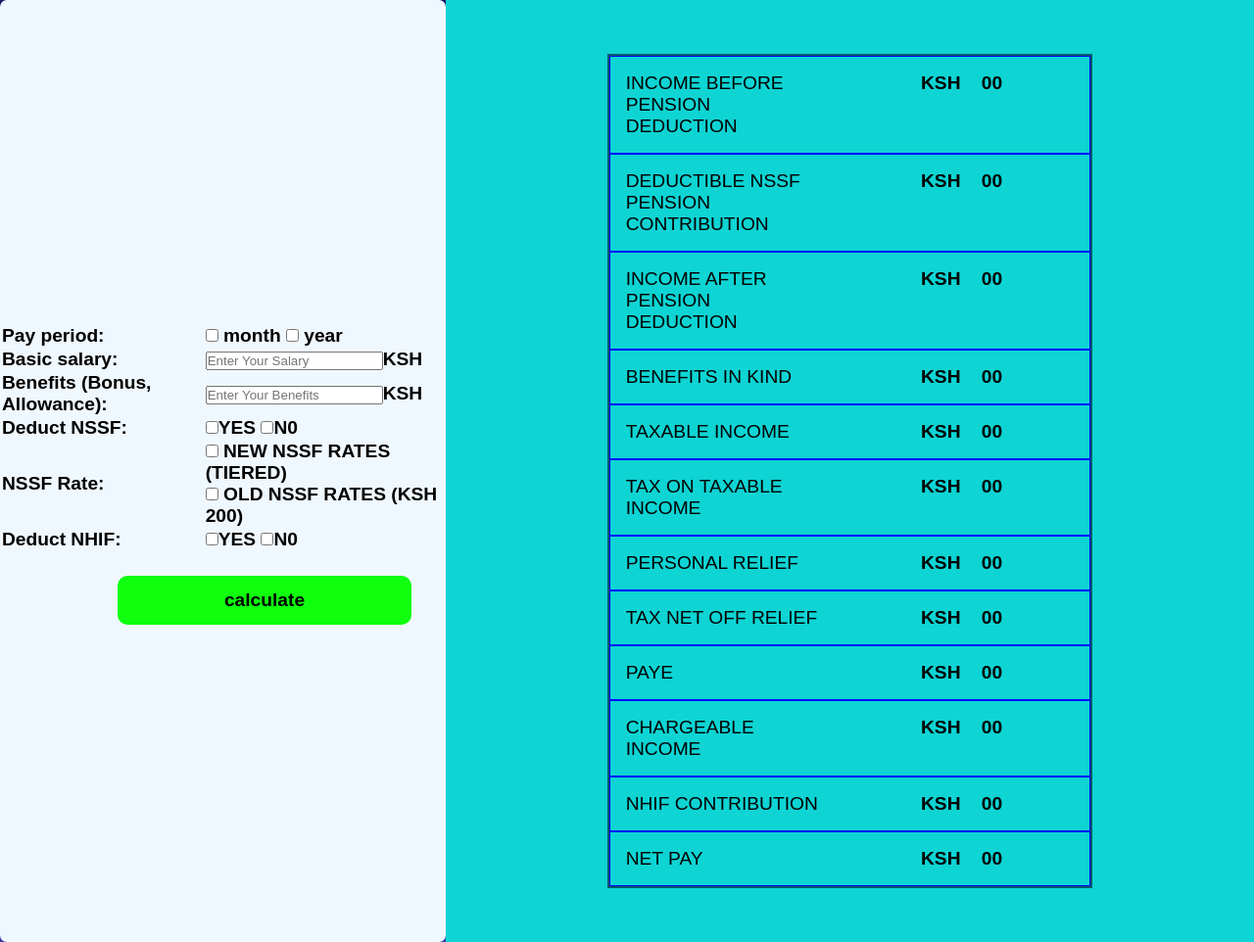
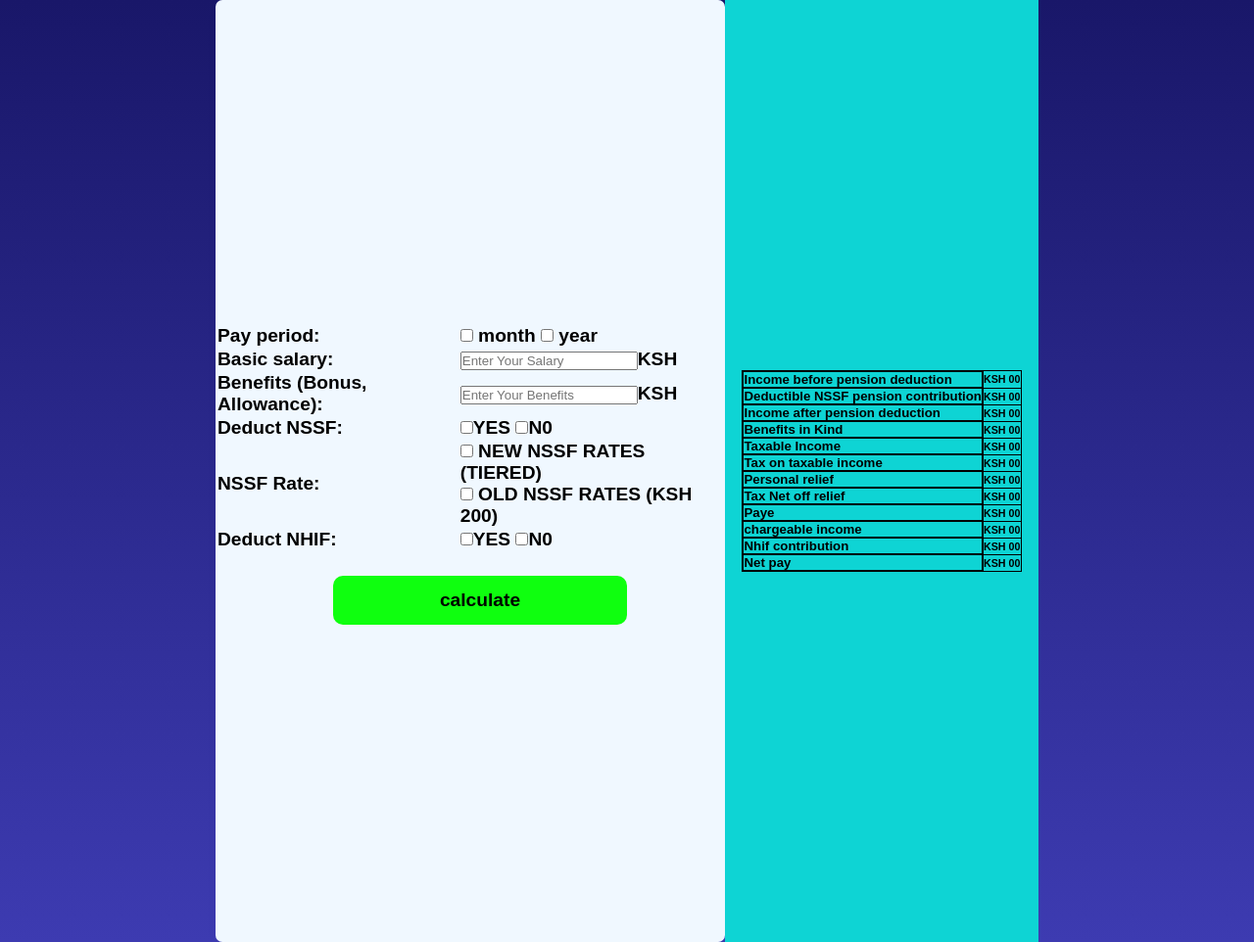
Before and after one commit to theeduke/Master-Piece-Project, a plain HTML site: page index.html in a window 1280 px wide. Shown: the whole page at 98% size. Drawn offline with Linux system fonts and the light colour scheme.

Commit message:
first commit

```diff
--- a/index.html
+++ b/index.html
@@ -90,113 +90,212 @@
                     <form action="">
                         <div class="row">
                             <div class="left-row">
-                                <h5>Income before pension deduction</h5>
+                                <table class="border">
+                                    <tr>
+                                        <td>
+                                            <h5>Income before pension deduction</h5>
+                                        </td>
+                                        <td class="h6">
+                                            <h6>KSH <span class="val1">00</span></h6>
+                                        </td>
+                                    </tr>
+                                    <tr>
+                                        <td>
+                                            <h5>Deductible NSSF pension contribution</h5>
+                                        </td>
+                                        <td class="h6">
+                                            <h6>KSH <span class="val2">00</span></h6>
+                                        </td>
+                                        </tr>
+                                        <tr>
+                                           <td>
+                                            <h5>Income after pension deduction</h5>
+                                        </td>
+                                        <td class="h6">
+                                            <h6>KSH <span class="val3">00</span></h6>
+                                        </td>
+                                        </tr>
+
+                                    <tr>
+                                        <td>
+                                            <h5>Benefits in Kind</h5>
+                                        </td>
+                                        <td class="h6">
+                                            <h6>KSH <span class="val4">00</span></h6>
+                                        </td>
+                                    </tr>
+                                    <tr>
+                                        <td>
+                                            <h5>Taxable Income</h5>
+                                        </td>
+                                        <td class="h6">
+                                            <h6>KSH <span class="val5">00</span></h6>
+                                        </td>
+                                    </tr>
+                                    <tr>
+                                        <td>
+                                            <h5>Tax on taxable income</h5>
+                                        </td>
+                                        <td class="h6">
+                                            <h6>KSH <span class="val6">00</span></h6>
+                                        </td>
+                                    </tr>
+                                    <tr>
+                                        <td>
+                                           <h5>Personal relief</h5>
+                                        </td>
+                                        <td class="h6">
+                                           <h6>KSH <span class="val7">00</span></h6>
+                                        </td>
+                                    </tr>
+                                    <tr>
+                                        <td>
+                                            <h5>Tax Net off relief</h5>
+                                        </td>
+                                        <td class="h6">
+                                            <h6>KSH <span class="val8">00</span></h6>
+                                        </td>
+                                    </tr>
+                                    <tr>
+                                        <td>
+                                            <h5>Paye</h5>
+                                        </td>
+                                        <td class="h6">
+                                            <h6>KSH <span class="val9">00</span></h6>
+                                        </td>
+                                    </tr>
+                                    <tr>
+                                        <td>
+                                            <h5>chargeable income</h5>
+                                        </td>
+                                        <td class="h6">
+                                           <h6>KSH <span class="val10">00</span></h6>
+                                        </td>
+                                    </tr>
+                                    <tr>
+                                        <td>
+                                            <h5>Nhif contribution</h5>
+                                        </td>
+                                        <td class="h6">
+                                            <h6>KSH <span class="val11">00</span></h6>
+                                        </td>
+                                    </tr>
+                                    <tr>
+                                        <td>
+                                           <h5>Net pay</h5>
+                                        </td>
+                                        <td class="h6">
+                                            <h6>KSH <span class="val12">00</span></h6>
+                                        </td>
+                                    </tr>
+                                </table>
+
                             </div>
-                            <div class="right-r">
-                                <h6>KSH <span class="val1">00</span></h6>
+                            <!-- <div class="right-r">
+
                             </div>
                         </div>
 
                         <div class="row">
                             <div class="left-row">
-                                <h5>Deductible NSSF pension contribution</h5>
+
                             </div>
                             <div class="right-r">
-                                <h6>KSH <span class="val2">00</span></h6>
+
                             </div>
                         </div>
 
                         <div class="row">
                             <div class="left-row">
-                                <h5>Income after pension deduction</h5>
+
                             </div>
                             <div class="right-r">
-                                <h6>KSH <span class="val3">00</span></h6>
+
                             </div>
 
-                        </div>
+                        </div> -->
 
-                        <div class="row">
+                        <!-- <div class="row">
                             <div class="left-row">
-                                <h5>Benefits in Kind</h5>
+
                             </div>
                             <div class="right-r">
-                                <h6>KSH <span class="val4">00</span></h6>
+
                             </div>
                         </div>
 
                         <div class="row">
                             <div class="left-row">
-                                <h5>Taxable Income</h5>
+
                             </div>
                             <div class="right-r">
-                                <h6>KSH <span class="val5">00</span></h6>
+
+                            </div>
+                        </div> -->
+
+                        <!-- <div class="row">
+                            <div class="left-row">
+
+                            </div>
+                            <div class="right-r">
+
                             </div>
                         </div>
 
                         <div class="row">
                             <div class="left-row">
-                                <h5>Tax on taxable income</h5>
+
                             </div>
                             <div class="right-r">
-                                <h6>KSH <span class="val6">00</span></h6>
+
                             </div>
                         </div>
 
                         <div class="row">
                             <div class="left-row">
-                                <h5>Personal relief</h5>
+
                             </div>
                             <div class="right-r">
-                                <h6>KSH <span class="val7">00</span></h6>
+
+                            </div>
+                        </div>
+     -->
+                        <!-- <div class="row">
+                            <div class="left-row">
+
+                            </div>
+                            <div class="right-r">
+
                             </div>
                         </div>
 
                         <div class="row">
                             <div class="left-row">
-                                <h5>Tax Net off relief</h5>
+
                             </div>
                             <div class="right-r">
-                                <h6>KSH <span class="val8">00</span></h6>
+
+                            </div>
+                        </div>
+
+                        <div class="row">
+                            <div class="left-row"> -->
+
+                            <!-- </div>
+                            <div class="right-r">
+
                             </div>
                         </div>
 
                         <div class="row">
                             <div class="left-row">
-                                <h5>Paye</h5>
+
                             </div>
                             <div class="right-r">
-                                <h6>KSH <span class="val9">00</span></h6>
+
                             </div>
                         </div>
-
-                        <div class="row">
-                            <div class="left-row">
-                                <h5>chargeable income</h5>
-                            </div>
-                            <div class="right-r">
-                                <h6>KSH <span class="val10">00</span></h6>
-                            </div>
-                        </div>
-
-                        <div class="row">
-                            <div class="left-row">
-                                <h5>Nhif contribution</h5>
-                            </div>
-                            <div class="right-r">
-                                <h6>KSH <span class="val11">00</span></h6>
-                            </div>
-                        </div>
-
-                        <div class="row">
-                            <div class="left-row">
-                                <h5>Net pay</h5>
-                            </div>
-                            <div class="right-r">
-                                <h6>KSH <span class="val12">00</span></h6>
-                            </div>
-                        </div>
-
+     -->
                     </form>
                 </div>
                 <!-- <footer>
--- a/styles.css
+++ b/styles.css
@@ -70,7 +70,7 @@ height: 700px;
     justify-content: center;
     align-items: center;
     background-color: rgb(14, 212, 212);
-    form{
+    .part2 form{
         position: relative;
         border: 2px solid rgba(3, 3, 26, 0.582);
         width: 60%;
@@ -108,3 +108,11 @@ height: 700px;
 /* body.whole.part2{
     float: left;
 } */
+
+.border,h5,.h6{
+    border:1px solid #000;
+    border-collapse: collapse;
+}
+.part2{
+    width: 25%;
+}
```
